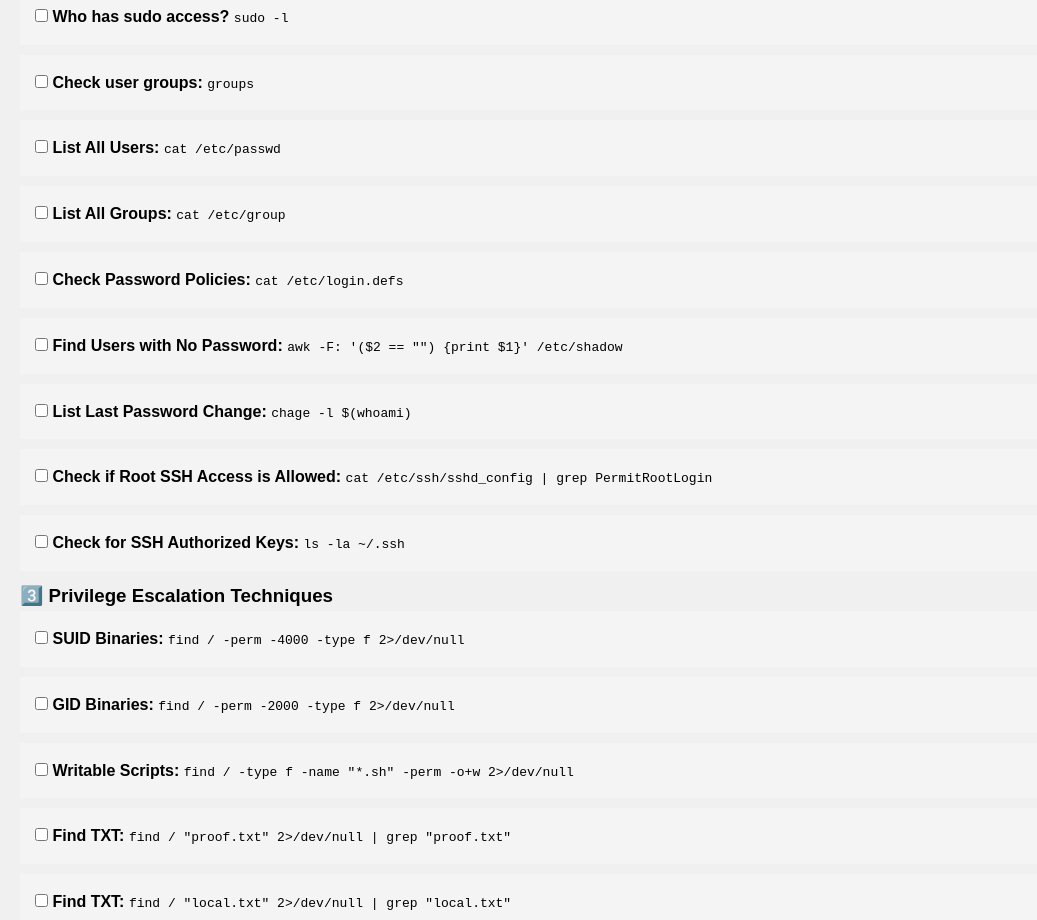
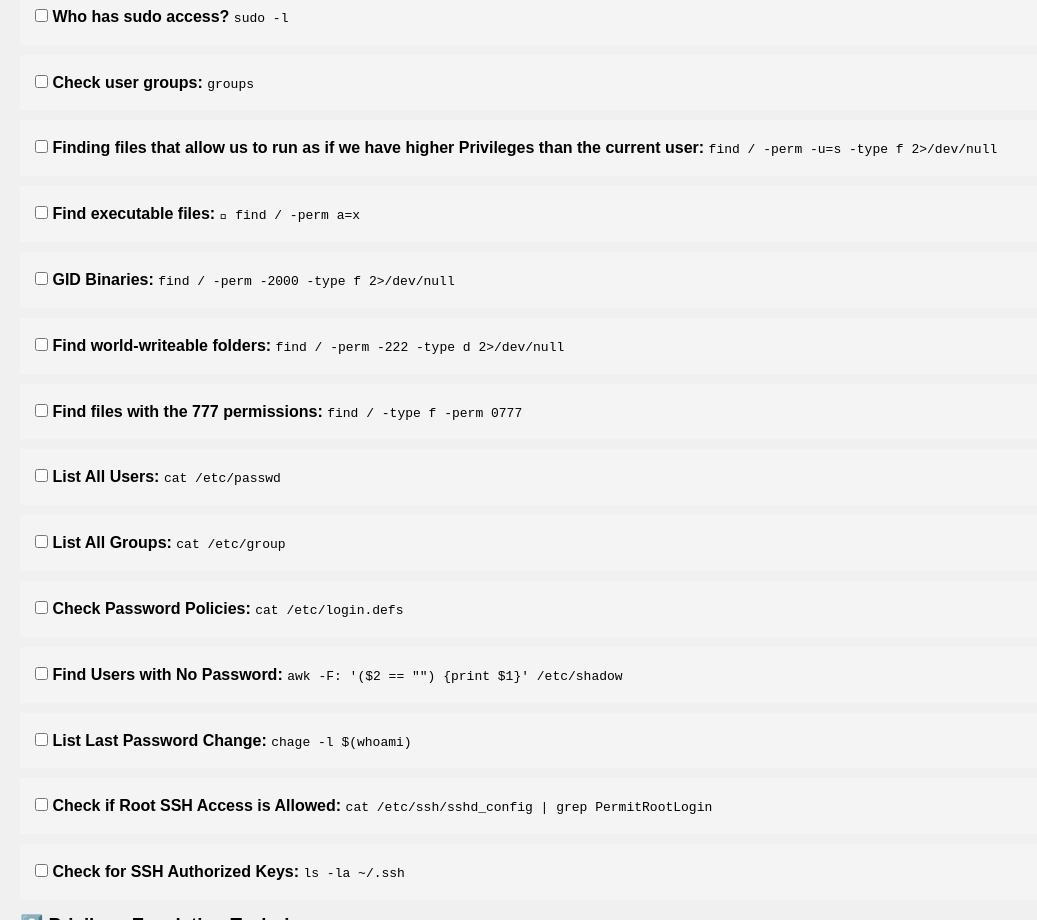
Before and after one commit to WillJTools/Checklists.github.io, a plain HTML site: page linux-privilege-escalation-checklist.html in a window 1280 px wide. Shown: the part 960-1880 px from the top of the page, without its empty margins (0-1037 px from the left). Drawn offline with Linux system fonts and the light colour scheme.

Commit message:
Update linux-privilege-escalation-checklist.html

```diff
--- a/linux-privilege-escalation-checklist.html
+++ b/linux-privilege-escalation-checklist.html
@@ -38,6 +38,11 @@
                 <li><input type="checkbox"> <strong>Who is logged in?</strong> <code>w; who; last</code></li>
                 <li><input type="checkbox"> <strong>Who has sudo access?</strong> <code>sudo -l</code></li>
                 <li><input type="checkbox"> <strong>Check user groups:</strong> <code>groups</code></li>
+                <li><input type="checkbox"> <strong>Finding files that allow us to run as if we have higher Privileges than the current user:</strong> <code>find / -perm -u=s -type f 2>/dev/null</code></li>
+                <li><input type="checkbox"> <strong>Find executable files:</strong> <code>	find / -perm a=x </code></li>
+                <li><input type="checkbox"> <strong>GID Binaries:</strong> <code>find / -perm -2000 -type f 2>/dev/null</code></li>
+                <li><input type="checkbox"> <strong>Find world-writeable folders:</strong> <code>find / -perm -222 -type d 2>/dev/null</code></li>
+                <li><input type="checkbox"> <strong>Find files with the 777 permissions:</strong> <code>find / -type f -perm 0777</code></li>
                 <li><input type="checkbox"> <strong>List All Users:</strong> <code>cat /etc/passwd</code></li>
                 <li><input type="checkbox"> <strong>List All Groups:</strong> <code>cat /etc/group</code></li>
                 <li><input type="checkbox"> <strong>Check Password Policies:</strong> <code>cat /etc/login.defs</code></li>
```
